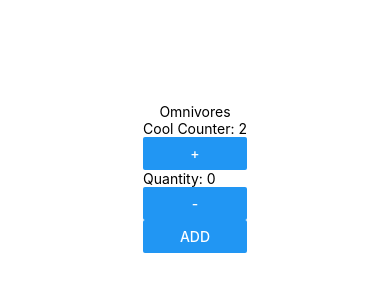
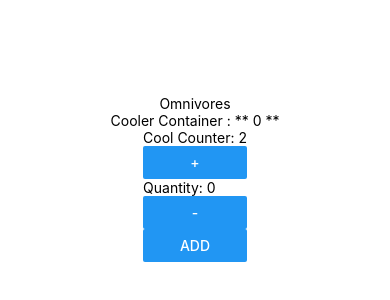
Before and after one commit to rahimrahman/omnivores-app, a React Native app: screen / in a window 390 px wide. Shown: the part 244-544 px from the top of the page. Built offline with nearby package versions, Linux system fonts and the light colour scheme.

Commit message:
feat: CoolerCounter

```diff
--- a/src/App.tsx
+++ b/src/App.tsx
@@ -2,15 +2,36 @@ import { StatusBar } from 'expo-status-bar';
 import React from 'react';
 import { StyleSheet, Text, View } from 'react-native';
 import CoolCounter from "./containers/CoolCounter";
+import CoolerCounter from "./components/CoolerCounter";
 
-export default function App() {
+interface AppProps {}
+interface AppState {
+  counter: number
+}
+
+export default class App extends React.Component<AppProps, any> {
+  constructor(props: AppProps) {
+    super(props);
+
+    this.state = {
+      counter: 0
+    }
+  }
+  private updateCounter = (counter: number): void => {
+    this.setState({
+      counter
+    });
+  }
+  public render() {
     return (
       <View style={styles.container}>
         <Text>Omnivores</Text>
-      <CoolCounter startingCount={2} />
+        <CoolerCounter counter={this.state.counter}/>
+        <CoolCounter startingCount={2} updateCounter={this.updateCounter} />
         <StatusBar style="auto" />
       </View>
     );
+  }
 }
 
 const styles = StyleSheet.create({
--- /dev/null
+++ b/src/components/CoolerCounter.tsx
@@ -0,0 +1,16 @@
+import React, { Component } from "react";
+import { View, Text } from "react-native";
+
+interface CoolerCounterProps {
+  counter: number
+}
+class CoolerCounter extends Component<CoolerCounterProps, any> {
+
+  public render(): JSX.Element {
+    return (
+      <View><Text>Cooler Container : ** {this.props.counter} **</Text></View>
+    )
+  }
+}
+
+export default CoolerCounter;
--- a/src/containers/CoolCounter.tsx
+++ b/src/containers/CoolCounter.tsx
@@ -3,6 +3,7 @@ import { Button, Text, View } from "react-native";
 
 interface CoolCounterProps {
   startingCount: number;
+  updateCounter: (counter: number) => void;
 }
 interface CoolCounterState {
   counter: number;
@@ -22,7 +23,7 @@ class CoolCounter extends React.Component<CoolCounterProps, CoolCounterState> {
   }
 
   public static getDerivedStateFromProps(props: CoolCounterProps, state: CoolCounterState) {
-    console.log("::: in getDerivedStateFromProps :::");
+    // console.log("::: in getDerivedStateFromProps :::");
     if (props.startingCount !== state.prevCount) {
       return {
         counter: props.startingCount,
@@ -50,9 +51,13 @@ class CoolCounter extends React.Component<CoolCounterProps, CoolCounterState> {
   }
 
   private onAddButtonPress = () => {
+    const counter = this.state.counter + this.state.quantity;
+    // setting component state
     this.setState({
-      counter: this.state.counter + this.state.quantity
+      counter
     });
+    // updating parent state counter
+    this.props.updateCounter(counter);
   }
 
 
```
Lines whose indentation alone changed are shown as unchanged.
